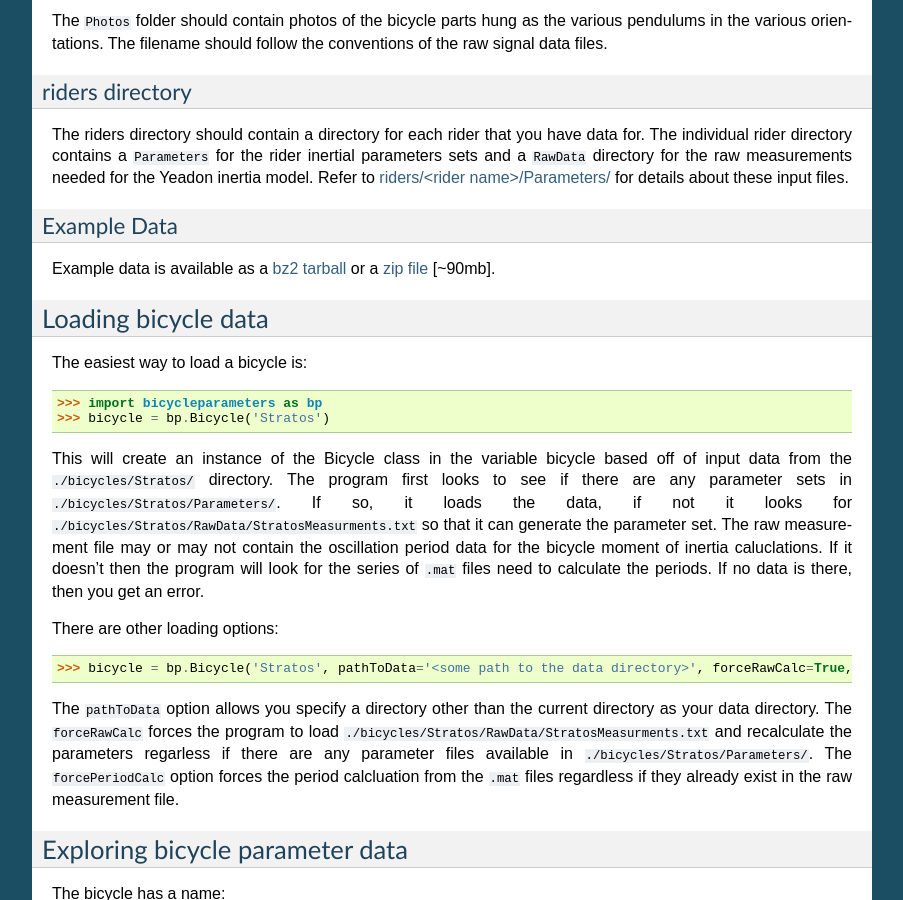
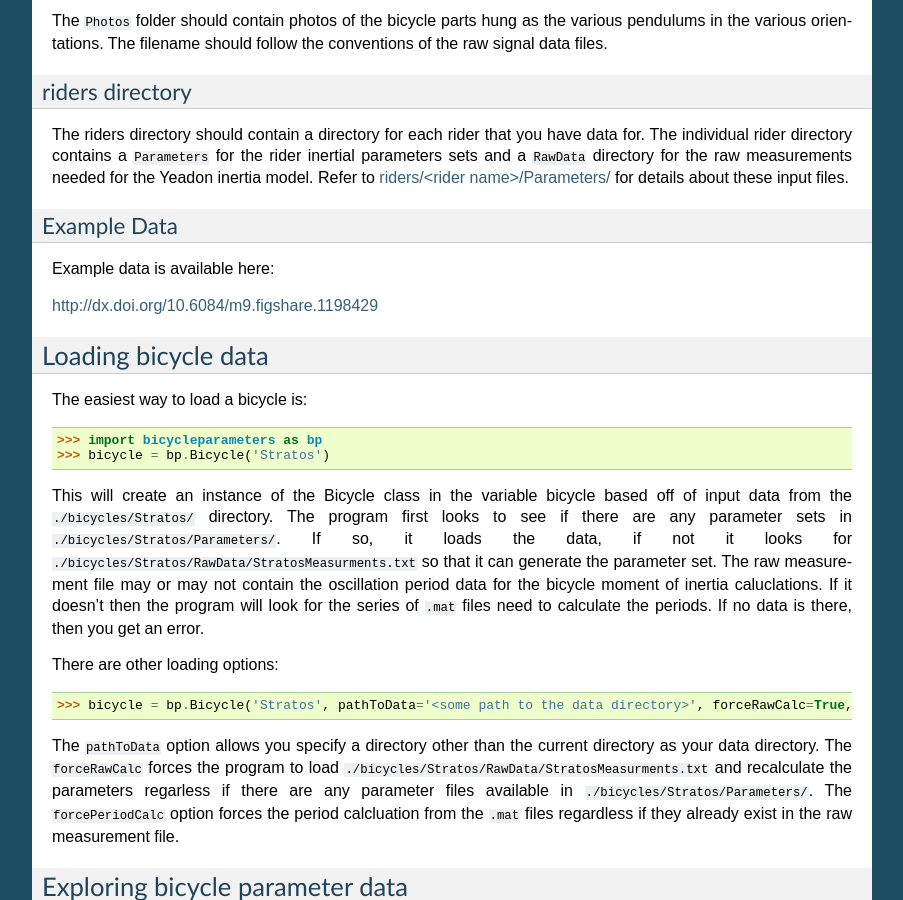
Before and after one commit to moorepants/BicycleParameters, a Sphinx documentation site: the page built from docs/examples.rst, in a window 1280 px wide and 900 px high, scrolled down 1572 px. Shown: the whole window, without its empty margins (198-1101 px from the left). Built offline with Sphinx 7.4.7, drawn with Linux system fonts in a browser that asks for light colours.

Commit message:
Added links to the figshare data source.

```diff
--- a/docs/examples.rst
+++ b/docs/examples.rst
@@ -104,11 +104,10 @@ for details about these input files.
 
 Example Data
 ------------
-Example data is available as a `bz2 tarball`_ or a `zip file`_ [~90mb].
 
-.. _bz2 tarball: http://biosport.ucdavis.edu/research-projects/bicycle/bicycle-parameter-measurement/bicycleparameters-data.tar.bz2
+Example data is available here:
 
-.. _zip file: http://biosport.ucdavis.edu/research-projects/bicycle/bicycle-parameter-measurement/bicycleparameters-data.zip
+http://dx.doi.org/10.6084/m9.figshare.1198429
 
 Loading bicycle data
 ====================
```
Also changed, not shown: README.rst (+8 -0 lines), docs/data.rst (+4 -6 lines).
